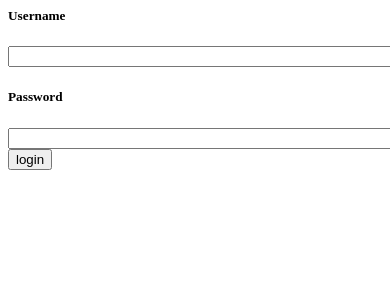
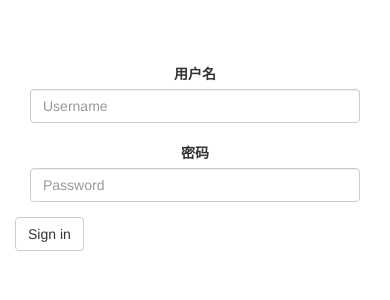
Before and after one commit to Neytoph/Blog, a CodeIgniter app: page /blog/index.php/admin/login in a window 390 px wide; the page is wider, and only the part inside the window is pictured. Shown: the top 300 px of that part. Run offline with CodeIgniter, Linux system fonts and the light colour scheme; some libraries are stand-ins or nearby versions.

Commit message:
view of login finished

```diff
--- a/application/config/config.php
+++ b/application/config/config.php
@@ -23,7 +23,7 @@ defined('BASEPATH') OR exit('No direct script access allowed');
 | a PHP script and you can easily do that on your own.
 |
 */
-$config['base_url'] = 'http://localhost/CodeIgniter-3.0.3/';
+$config['base_url'] = 'http://localhost/blog/';
 
 /*
 |--------------------------------------------------------------------------
--- a/application/controllers/admin/Login.php
+++ b/application/controllers/admin/Login.php
@@ -15,10 +15,10 @@ class Login extends CI_Controller {
 
 	  $this->form_validation->set_rules('username', 'Username', 'trim|callback_username_check');
 	  $this->form_validation->set_rules('password', 'Password', 'md5|callback_password_check');
-
+	  $this->form_validation->set_error_delimiters('<span id="helpBlock" class="help-block">', '</span>');
 	  if ($this->form_validation->run() == FALSE)
 	  {
-	   @$this->load->view('admin/login');
+	   $this->load->view('admin/login');
 	  }
 	  else
 	  {
--- a/application/views/admin/login.php
+++ b/application/views/admin/login.php
@@ -1,21 +1,38 @@
 <html>
 <head>
-<title>My Form</title>
+  <meta charset="utf-8">
+  <meta http-equiv="X-UA-Compatible" content="IE=edge">
+  <meta name="viewport" content="width=device-width, initial-scale=1">
+  <title>my blog</title>
+   <link rel="stylesheet" href="http://apps.bdimg.com/libs/bootstrap/3.3.0/css/bootstrap.min.css">
+   <script src="http://apps.bdimg.com/libs/bootstrap/3.3.0/js/bootstrap.min.js"></script>
+   <script src="http://apps.bdimg.com/libs/jquery/2.1.1/jquery.min.js"></script>
 </head>
 <body>
 <?php echo form_open('admin/login'); ?>
+<form class="form-horizontal">
+	<div class="form-group col-sm-12" style="margin-top:15%">
 
-<?php echo (empty($error_message))?'':'<li>'.$error_message.'</li>'; ?>
-<h5>Username</h5>
-<?php echo form_error('username'); ?>
-<input type="text" name="username" value="<?php echo set_value('username'); ?>" size="50" />
+	    <center><label  style="padding-top:5px" class="col-sm-1 col-sm-offset-4 control-label">用户名</label></center>
+	    <div class="col-sm-2">
+	      <input type="text" class="form-control" name="username" value="<?php echo set_value('username'); ?>" placeholder="Username">
+	    </div>
+	    <?php echo form_error('username'); ?>
+	</div>
 
-<h5>Password</h5>
-<?php echo form_error('password'); ?>
-<input type="password" name="password" value="<?php echo set_value('password'); ?>" size="50" />
-
-<div><input type="submit" name="submit" value="login" /></div>
-
+	<div class="form-group col-sm-12" style="margin-top:2%">
+		<center>	    <label style="padding-top:5px" class="col-sm-1 col-sm-offset-4 control-label">密码</label>
+</center>
+	    <div class="col-sm-2">
+	      <input type="password" class="form-control" name="password" value="<?php echo set_value('password'); ?>" placeholder="Password">
+	    </div>
+	    <?php echo form_error('password'); ?>
+	</div>
+  <div class="form-group">
+    <div class="col-sm-2 col-sm-offset-6" style="margin-top:1%">
+      <button type="submit" class="btn btn-default">Sign in</button>
+    </div>
+  </div>
 </form>
 
 </body>
```
Also changed, not shown: application/views/admin/success.php (+32 -3 lines), application/views/admin/20140812041345_ScujB_meitu_1.jpg (deleted), application/views/admin/clear.png (deleted).
